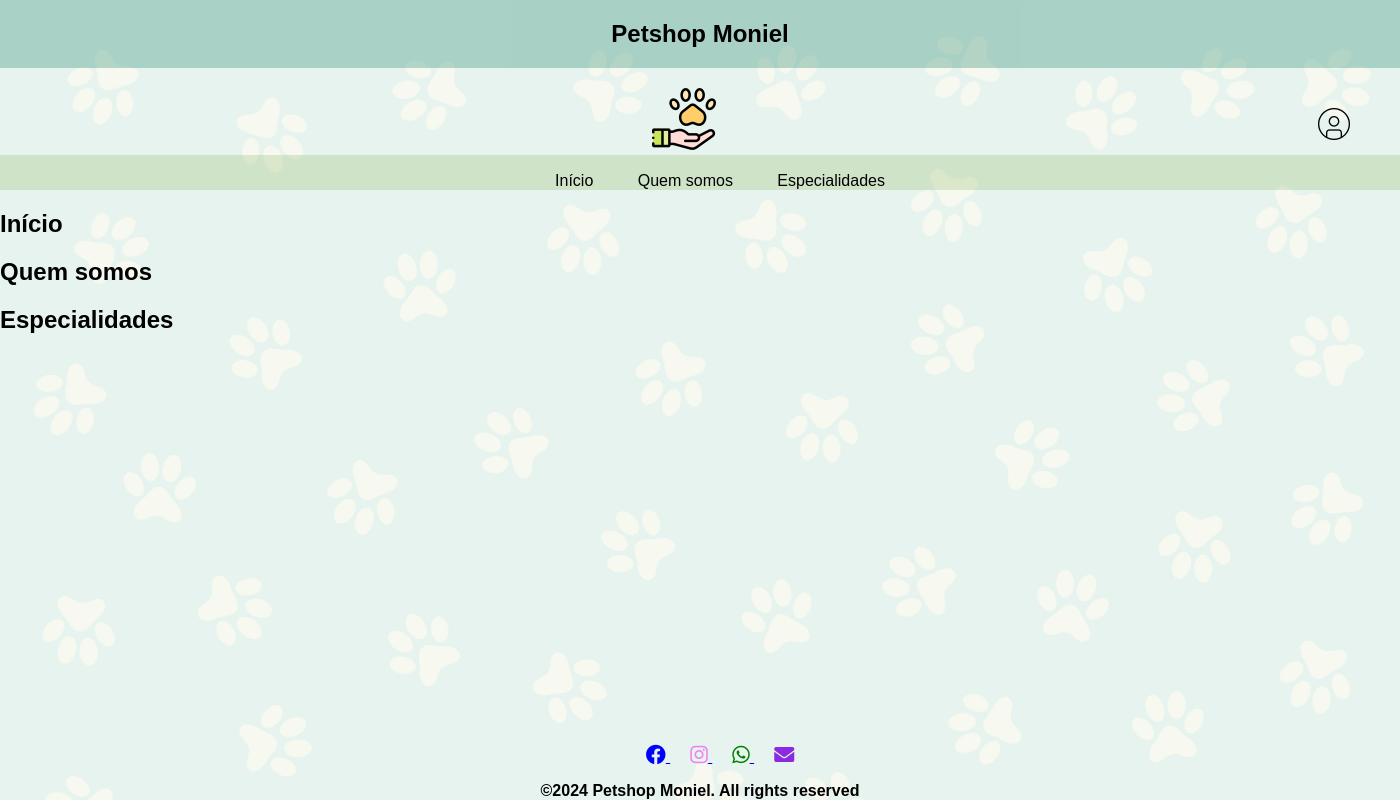
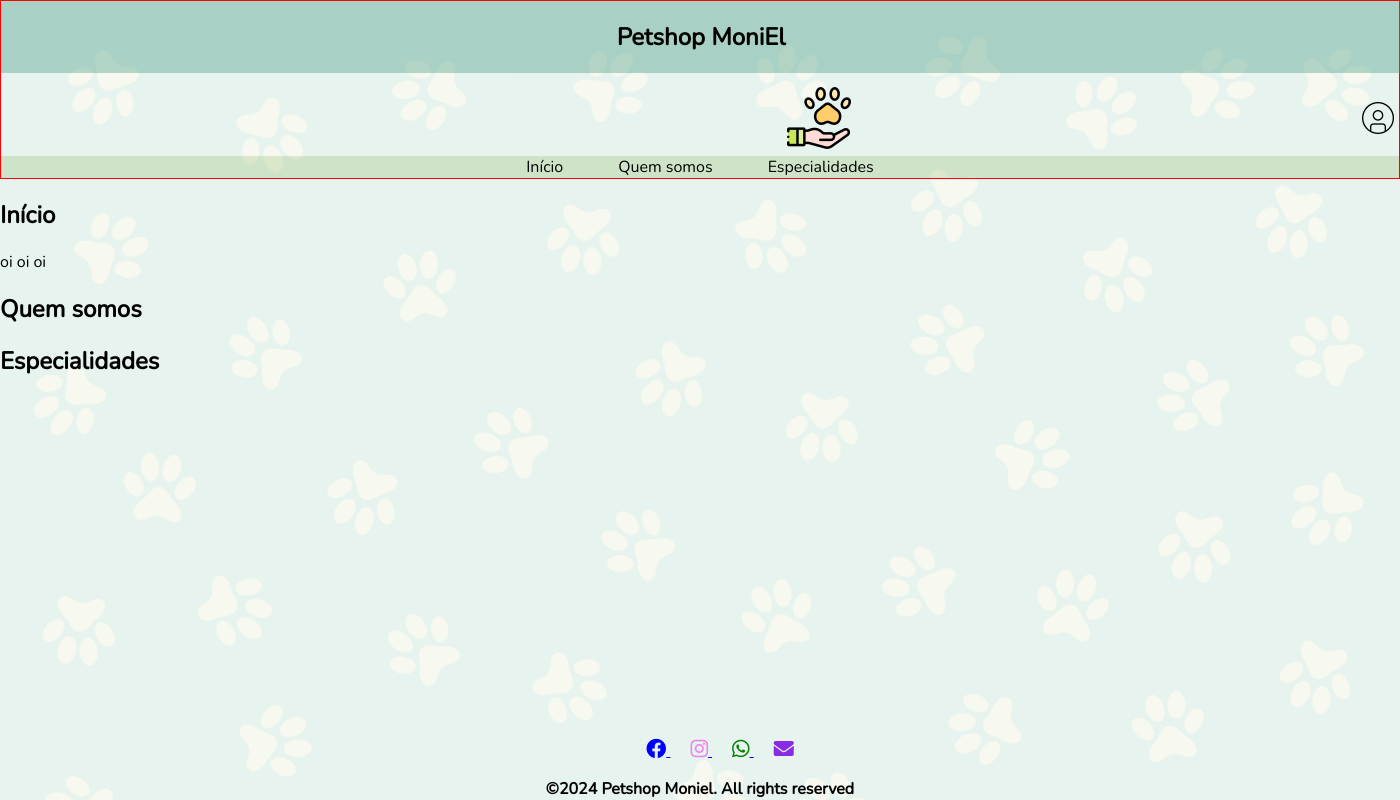
Before and after one commit to moniquedbandas/petshopMoniel, a PHP site: page / in a window 1400 px wide. Run offline with PHP 8.4, Linux system fonts and the light colour scheme.

Commit message:
Arrumei o css do Header

```diff
--- a/Public/css/estilos.css
+++ b/Public/css/estilos.css
@@ -1,57 +1,54 @@
 body {
-  /* font-family: "Nunito", sans-serif; */
-  font-family: "Rubik", sans-serif;
-  font-optical-sizing: auto;
-  font-weight: 400;
-  font-style: normal;
+  font-family: "Nunito", sans-serif;
   background-image: url("../imagens/fundo.png");
   background-size: cover;
   margin: 0;
   padding: 0;
 }
 .areaHeader {
-  top: 0;
+  border: 1px solid red;
 }
 .areaTitulo {
   position: fixed;
   width: 100%;
   background-color: #40957e5e;
   text-align: center;
-  /* z-index: 1000; */
 }
 .areaLogos {
   /* background-color: #a7c6865d; */
-  text-align: center;
-  padding-top: 72px;
+  display: flex;
+  justify-content: space-around;
+  align-items: center;
+  margin-top: 85px;
+  padding-left: 620px;
+}
+.iconeLogin {
+  padding-left: 500px;
+}
+.patinha {
+  padding-left: 160px;
 }
 
-.patinha {
-  padding-top: 15px;
-  padding-left: 50px;
-}
-.areaLogin {
-  float: right;
-  padding-top: 36px;
-  padding-right: 50px;
-}
-
-.menuHeader {
-  padding-top: 1px;
-  text-align: center;
+.menuHeader ul {
+  /* padding-top: 1px; */
+  display: flex;
+  justify-content: center;
+  align-items: center;
+  align-content: center;
   background-color: #a7c6865d;
-}
-.menuHeader li {
-  display: inline;
+  margin: 0;
+  padding: 0;
+  gap: 55px;
   list-style-type: none;
 }
 .menuHeader a {
   text-decoration: none;
   color: black;
-  margin: 0 20px;
 }
 .menuHeader a:hover {
   color: none;
   background-color: rgba(106, 156, 156, 0.37);
+  border-radius: 4px;
 }
 
 .informacoes {
--- a/index.html
+++ b/index.html
@@ -6,32 +6,32 @@
     <meta name="viewport" content="width=device-width, initial-scale=1.0">
     <link rel="preconnect" href="https://fonts.googleapis.com">
     <link rel="preconnect" href="https://fonts.gstatic.com" crossorigin>
-    <link rel="stylesheet" href="Public/css/estilos.css">
     <link rel="stylesheet" href="https://cdnjs.cloudflare.com/ajax/libs/font-awesome/5.15.4/css/all.min.css">
     <link rel="icon" href="../../Public/imagens/patinha.png" type="image/png" sizes="16x16">
     <link rel="icon" href="../../Public/imagens/patinha.png" type="image/png" sizes="32x32">
     <script src="https://code.jquery.com/jquery-3.6.4.min.js"></script>
     <link href="https://fonts.googleapis.com/css2?family=Nunito" rel="stylesheet">
-    <title>PETSHOP MONIEL</title>
+    <link rel="stylesheet" href="./Public/css/estilos.css">
+    <title>Petshop MoniEl</title>
 </head>
 
 <body>
     <header class="areaHeader">
+
         <div class="areaTitulo">
-            <h2 class="titulo">Petshop Moniel</h2>
+            <h2 class="titulo">Petshop MoniEl</h2>
         </div>
+
         <div class="areaLogos">
-            <div class="areaLogo">
-                <a href="index.html" title="Petshop Moniel">
-                    <img src="Public/imagens/iconePet.png" alt="Petshop Moniel" class="patinha">
-                </a>
-                <div class="areaLogin">
-                    <a href="./App/view/telaLogin.html">
-                        <img src="Public/imagens/usuario.png" alt="iconeUsuario">
-                    </a>
-                </div>
-            </div>
+            <a href="index.html" title="Petshop Moniel">
+                <img class="patinha" src="Public/imagens/iconePet.png" alt="Petshop Moniel">
+            </a>
+
+            <a href="./App/view/telaLogin.html">
+                <img src="Public/imagens/usuario.png" alt="iconeUsuario" class="iconeLogin">
+            </a>
         </div>
+
         <nav class="menuHeader">
             <ul>
                 <li><a href="#inicio">Início</a></li>
@@ -45,6 +45,7 @@
     <main>
         <section id="inicio">
             <h2>Início</h2>
+            <p>oi oi oi</p>
 
         </section>
 
@@ -58,6 +59,7 @@
 
         </section>
     </main>
+
     <div id="js-heightControl" style="height: 0;">&nbsp;</div>
     <footer class="footerIndex">
         <section class="informacoes">
@@ -87,6 +89,7 @@
         </section>
         <p class="direitos"><b>&copy;2024 Petshop Moniel. All rights reserved</b></p>
     </footer>
+
     <script src="Public/JS/script.js"></script>
 </body>
 
```
